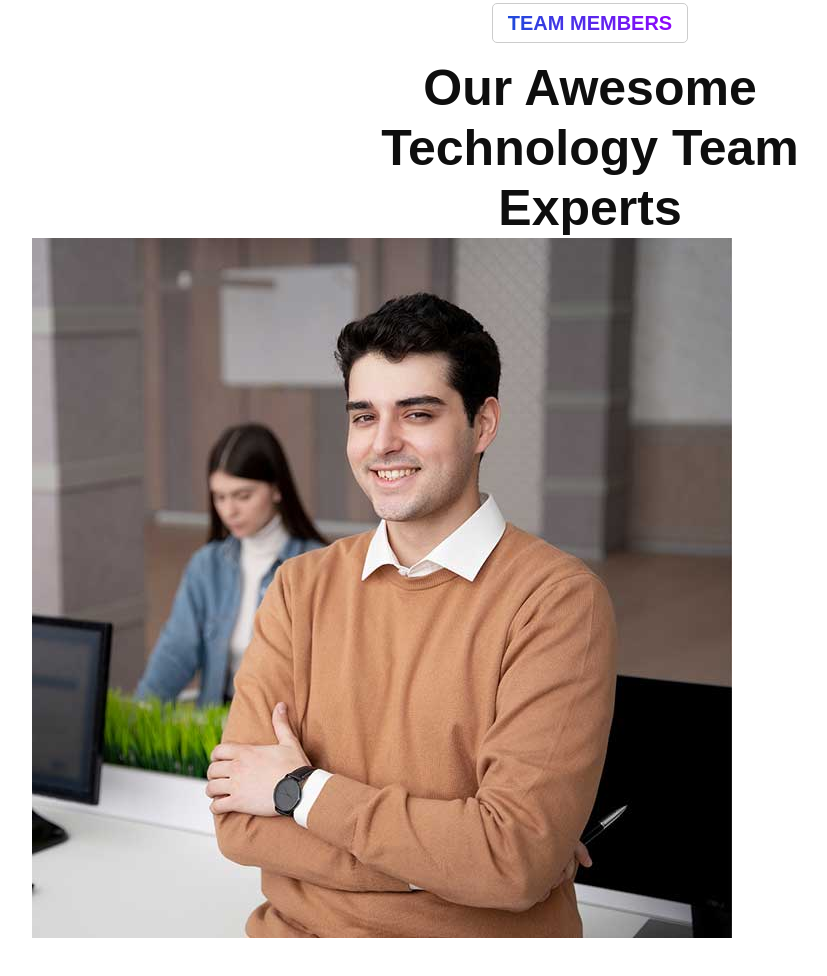
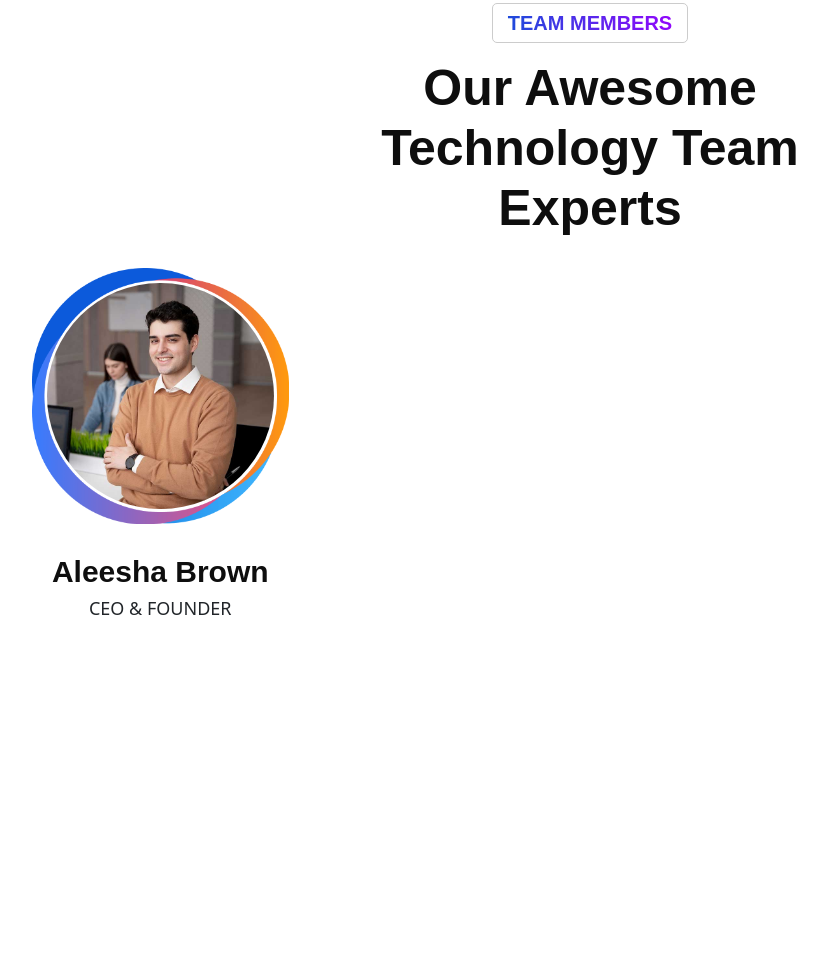
Before and after one commit to RemonAhmedMia/Work-27, a plain HTML site: page index.html in a window 1280 px wide. Shown: the part 3690-4666 px from the top of the page, without its empty margins (50-877 px from the left). After the commit the page ends 4432 px from the top, so only its background shows below. Drawn offline with Linux system fonts and the light colour scheme.

Commit message:
add-team-info

```diff
--- a/assets/css/style.css
+++ b/assets/css/style.css
@@ -682,6 +682,34 @@ h5.site-border{
     margin-top: 15px;
 }
 
+.team-style-one-item .thumb img {
+    width: 100%;
+    border-radius: 50%;
+}
+
+.team-style-one-item .thumb {
+    padding: 15px;
+    position: relative;
+    background-size: cover;
+    max-width: 350px;
+    margin: auto auto 30px;
+}
+
+.team-style-one-item {
+	margin-top: 30px;
+}
+
+.team-style-one-item .info h4 {
+    font-size: 30px;
+    font-weight: 600;
+    padding-bottom: 5px;
+}
+
+.team-style-one-item .info span {
+    text-transform: uppercase;
+    font-size: 18px;
+}
+
 /* ==============================================================
      # Start Team Css
 =================================================================== */
--- a/index.html
+++ b/index.html
@@ -367,10 +367,14 @@
 
             <div class="row">
                 <!-- Start Single Item -->
-                 <div class="col-lg-4">
-                    <div class="team-style-one-item">
-                        <div class="thumb">
+                 <div class="col-lg-3">
+                    <div class="team-style-one-item text-center">
+                        <div class="thumb" style="background-image: url(assets/images/team/team-01.png);">
                             <img src="assets/images/team/team-01.jpg" alt="Image Not Found">
+                        </div>
+                        <div class="info">
+                            <h4>Aleesha Brown</h4>
+                            <span>CEO & Founder</span>
                         </div>
                     </div>
                  </div>
```
